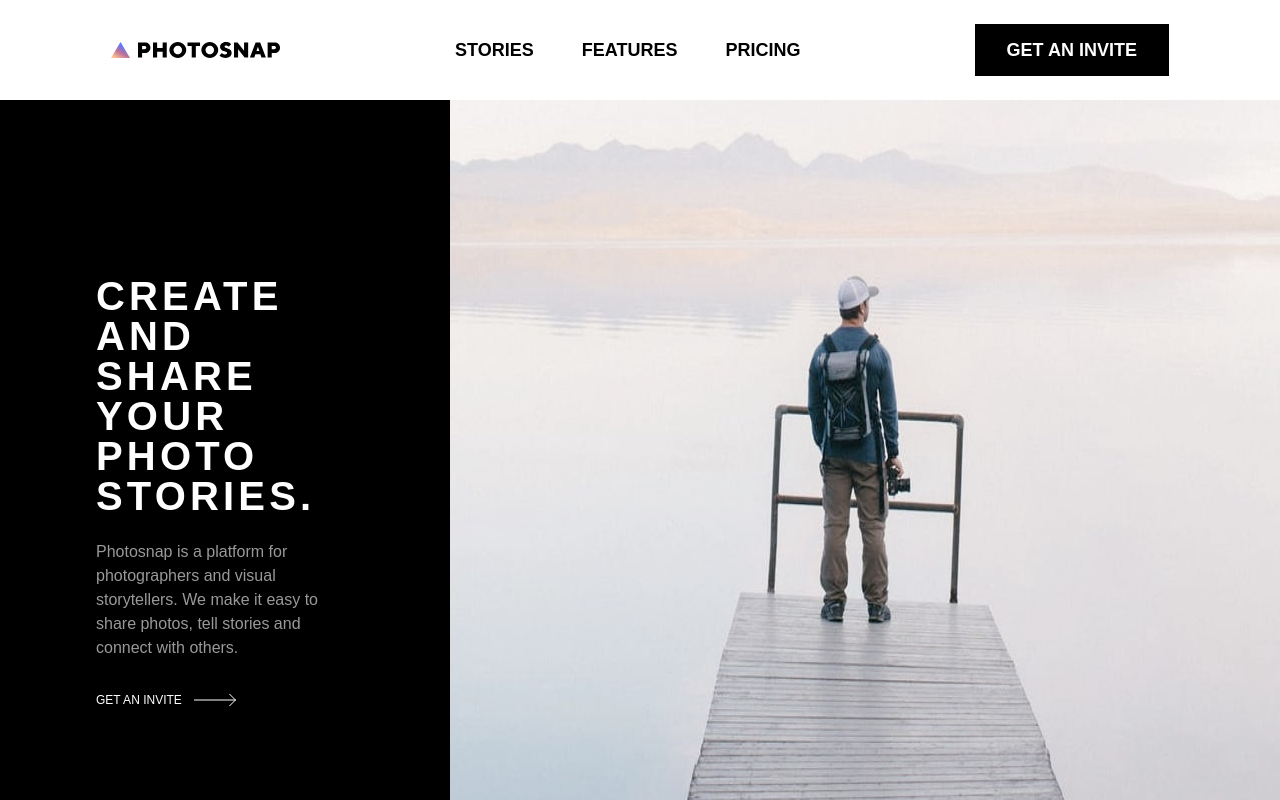
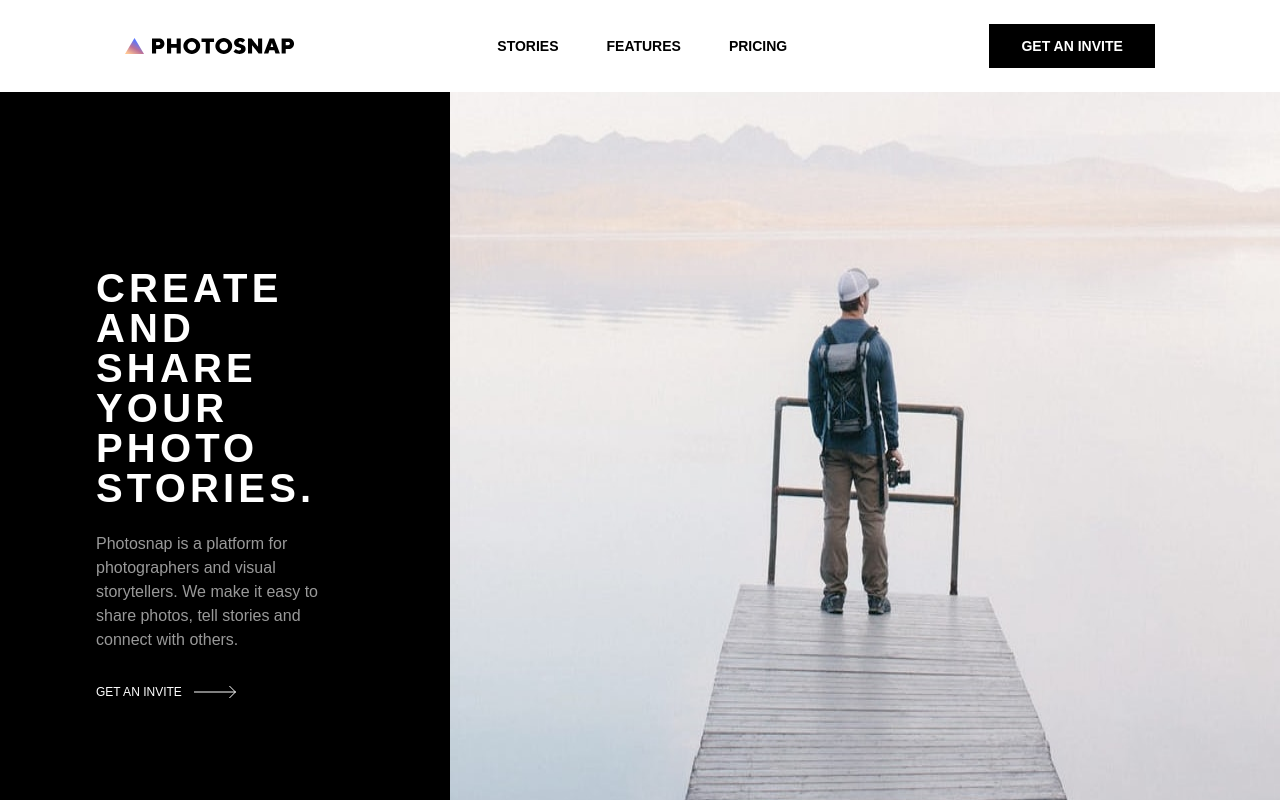
Before and after one commit to tyrellcurry/photoSnap, a React (Create React App) app: page / in a window 1280 px wide. Shown: the top 800 px of the page. Built offline with nearby package versions, Linux system fonts and the light colour scheme.

Commit message:
Changed the font size back to medium for Navigation items on large screens

```diff
--- a/src/components/Navbar/Navbar.jsx
+++ b/src/components/Navbar/Navbar.jsx
@@ -36,18 +36,18 @@ const Navbar = () => {
     <nav className="relative flex items-center justify-between px-6 py-6 z-50 md:justify-around">
       <Link to="/"><Logo className=""/></Link>
       <ul className="hidden md:flex md: space-x-12">
-        <li className=" cursor-pointer uppercase text-sm tracking-wider font-bold lg:text-lg">
+        <li className=" cursor-pointer uppercase text-sm tracking-wider font-bold lg:text-md">
           <Link to="/stories">Stories</Link>
         </li>
-        <li className=" cursor-pointer uppercase text-sm tracking-wider font-bold lg:text-lg">
+        <li className=" cursor-pointer uppercase text-sm tracking-wider font-bold lg:text-md">
           <Link to="/features">Features</Link>
         </li>
-        <li className=" cursor-pointer uppercase text-sm tracking-wider font-bold lg:text-lg">
+        <li className=" cursor-pointer uppercase text-sm tracking-wider font-bold lg:text-md">
           <Link to="/pricing">Pricing</Link>
         </li>
       </ul>
       <div className=" hidden md:block">
-        <button className=" bg-pureBlack text-pureWhite px-8 py-3 text-sm font-bold uppercase lg:text-lg">
+        <button className=" bg-pureBlack text-pureWhite px-8 py-3 text-sm font-bold uppercase lg:text-md">
           Get An Invite
         </button>
       </div>
```
